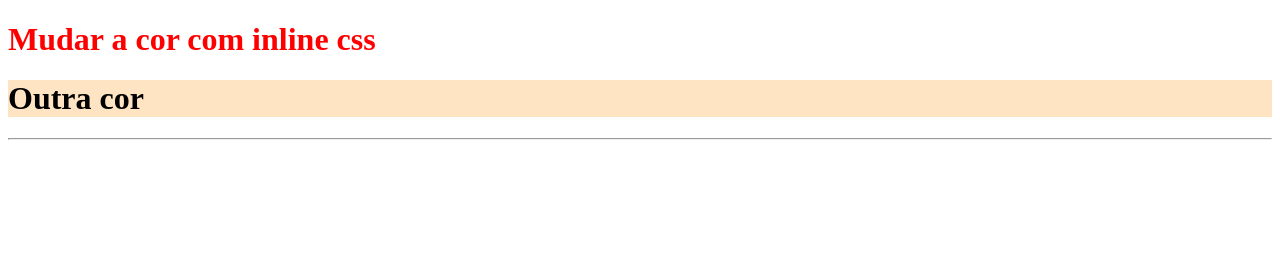
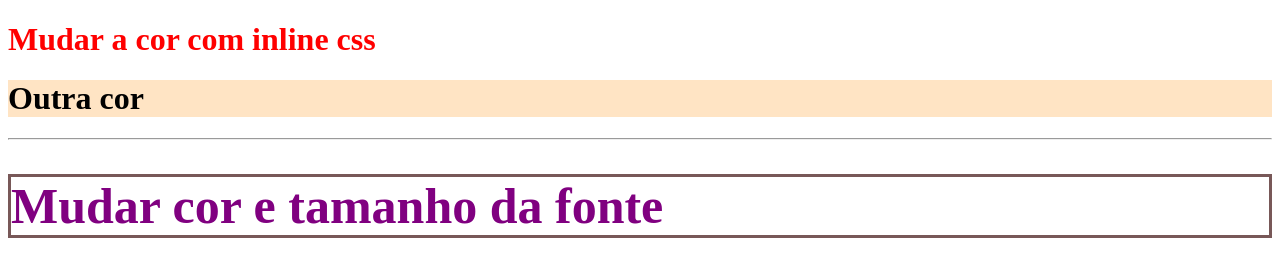
Before and after one commit to wallsp/07-03-html, a plain HTML site: page index.html in a window 1280 px wide. Drawn offline with Linux system fonts and the light colour scheme.

Commit message:
02 multiplas linhas

```diff
--- a/index.html
+++ b/index.html
@@ -14,5 +14,8 @@
 <h1 style="background-color: bisque;"> Outra cor</h1>
 <hr>
 
+<!-- 2 multiplas regras css -->
+<h1 style="color: purple; font-size: 50px; border: 3px solid rgb(120, 88, 88);">Mudar cor e tamanho da fonte</h1>
+
 </body>
 </html>
```
